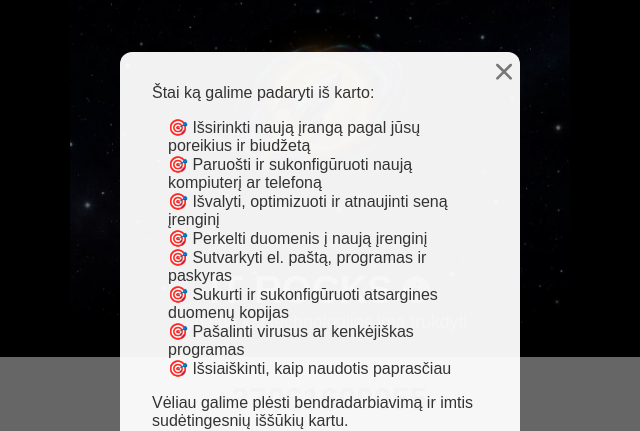
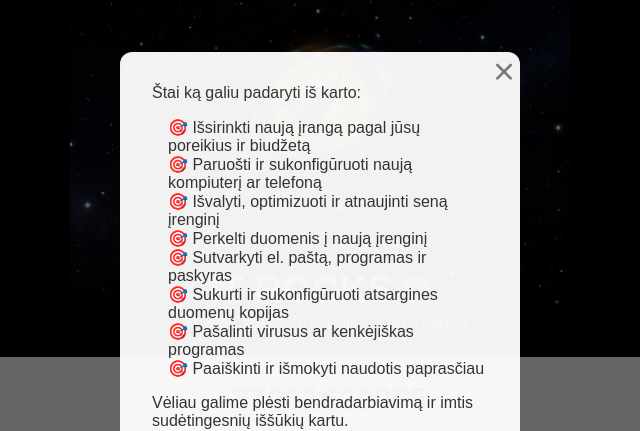
Before and after one commit to rmmind8s/itrocks, a plain HTML site: page index.html in a window 1280 px wide. Both pictures are taken after a click on the link 737 px from the left and 432 px from the top of the page. Shown: the part 143-574 px from the top of the page, 320-960 px from the left. Drawn offline with Linux system fonts and the light colour scheme.

Commit message:
Update index.html

```diff
--- a/index.html
+++ b/index.html
@@ -204,7 +204,7 @@ footer a { color: #555; font-weight: 600; }
                     <svg xmlns="http://www.w3.org/2000/svg" viewBox="0 0 384 512"><!--!Font Awesome Free v7.2.0 by @fontawesome - https://fontawesome.com License - https://fontawesome.com/license/free Copyright 2026 Fonticons, Inc.--><path fill="#777777" d="M55.1 73.4c-12.5-12.5-32.8-12.5-45.3 0s-12.5 32.8 0 45.3L147.2 256 9.9 393.4c-12.5 12.5-12.5 32.8 0 45.3s32.8 12.5 45.3 0L192.5 301.3 329.9 438.6c12.5 12.5 32.8 12.5 45.3 0s12.5-32.8 0-45.3L237.8 256 375.1 118.6c12.5-12.5 12.5-32.8 0-45.3s-32.8-12.5-45.3 0L192.5 210.7 55.1 73.4z"/></svg>
                 </button>
 
-                <p>Štai ką galime padaryti iš karto:</p>
+                <p>Štai ką galiu padaryti iš karto:</p>
                     <ul>
                         <li>🎯 Išsirinkti naują įrangą pagal jūsų poreikius ir biudžetą</li>
                         <li>🎯 Paruošti ir sukonfigūruoti naują kompiuterį ar telefoną</li>
@@ -213,7 +213,7 @@ footer a { color: #555; font-weight: 600; }
                         <li> 🎯 Sutvarkyti el. paštą, programas ir paskyras</li>
                         <li>🎯 Sukurti ir sukonfigūruoti atsargines duomenų kopijas</li>
                         <li>🎯 Pašalinti virusus ar kenkėjiškas programas</li>
-                        <li>🎯 Išsiaiškinti, kaip naudotis paprasčiau</li>
+                        <li>🎯 Paaiškinti ir išmokyti naudotis paprasčiau</li>
                     </ul>
                 <p>Vėliau galime plėsti bendradarbiavimą ir imtis sudėtingesnių iššūkių kartu.</p>
             </div>
```
